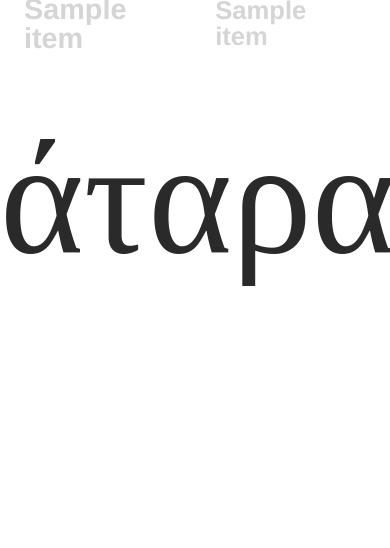
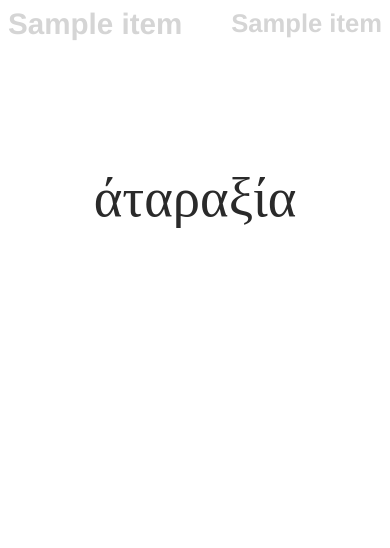
Before and after one commit to lelandlater/ataraxia-lite, a Flask app: template web/templates/index.html in a window 390 px wide; the page is wider, and only the part inside the window is pictured. Shown: the top 548 px of that part. Run offline with Flask 2, Linux system fonts and the light colour scheme; the template is opened without the code that fills it: most values are stand-ins (such as "Sample title", 1, 10 or a date in 2020); some web fonts are replaced.

Commit message:
CSS facelift + responsive design?

```diff
--- a/web/run.py
+++ b/web/run.py
@@ -23,7 +23,11 @@ def index():
 """Display contact links and link back to index page."""
 @app.route('/contact')
 def contact():
-	nav = NavBar([NavItem(url_for('index'), ataraxia.encode('unicode-escape'))], [NavItem(url_for('contact'), 'CONTACT')])
+	nav = NavBar([NavItem(url_for('index'), ataraxia)], [])
+	links = [ContactLink('https://github.com/lelandlater', 'GITHUB', '4078c0'),
+	         ContactLink('https://twitter.com/lelandlater', 'TWITTER', '00aced'),
+	         ContactLink('https://linkedin.com/lelandlater', 'LINKEDIN', '0077b5'),
+	         ContactLink('https://bitbucket.org/lelandlater', 'BITBUCKET', '205081')]
 	rendered = render_template('contact.html', nav=nav, links=links)
 	return html_minify(rendered)
 
--- a/web/static/ataraxia.css
+++ b/web/static/ataraxia.css
@@ -37,28 +37,3 @@
     font-family: 'Helvetica';
     font-weight: 100;
 }
-
-/* .index */
-
-
-/* .contact */
-#contact-links {
-    font-family: 'Helvetica';
-    text-decoration: none;
-    display: fle;
-    color: #D5D5D5;
-    font-style: normal;
-    -webkit-transition: all .5s ease 0s;
-    -moz-transition: all .5s ease 0s;
-    -o-transition: all .5s ease 0s;
-    transition: all .5s ease 0s;
-}
-
-
-#contact-links #twitter a:hover {
-    color: #00ACED;
-}
-
-#contact-links #linkedin a:hover {
-    color: #007bb6;
-}
--- a/web/static/layout.css
+++ b/web/static/layout.css
@@ -2,28 +2,28 @@
 	display: flex;
 	width: 100%;
 	height: 48px;
-	flex: 0 1 100%;
+	flex: 0 1 auto;
 }
 
 #logo-container {
 	display: flex;
-	flex: 0 1 100%;
+	flex: 0 1 auto;
 	width: 100%;
 }
 
 #mid-container {
 	display: flex;
-    flex: 0 1 100%;
+    flex: 0 1 auto;
 }
 
 #body-container {
 	display: flex;
-	flex: 0 1 100%;
 	flex-flow: column wrap;
+
 }
 
 #bottom-container {
-	flex: 0 1 100%;
+	flex: auto;
 	display: flex;
 }
 
@@ -32,31 +32,16 @@
 	justify-content: space-between;
 	align-items: center;
 	height: 100%;
-	flex: 0 1 100%;
-}
-
-.nav-horizontal-left {
-	display: inline-flex;
-	align-items: flex-start;
-	margin-left: 16px;
-
-}
-
-.nav-horizontal-right {
-	display: inline-flex;
-	align-items: flex-end;
-	margin-right: 16px;
+	width: 100%;
 }
 
 .nav-horizontal-left-item {
-	display: inline-block;
-	flex: 0 1 20%;
-	font-size: 1.8em;
+	display: inline-flex;
+	font-size: 1.85em;
 }
 
 .nav-horizontal-right-item {
-	display: inline-block;
-	flex: 0 1 20%;
+	display: inline-flex;
 	font-size: 1.6em;
 }
 
@@ -74,28 +59,39 @@
     text-decoration: none;
     font-style: none;
     color: #D5D5D5;
-    -webkit-transition: all .7s ease 0s;
-    -moz-transition: all .7s ease 0s;
-    -o-transition: all .7s ease 0s;
-    transition: all .7s ease 0s;
 }
 
 .logo {
 	display: flex;
 	align-items: center;
 	justify-content: center;
-	font-size: 10em;
+	font-size: 14vw;
 	margin-left: auto;
 	margin-right: auto;
 	height: 300px;
 }
 
-.content {
-	justify-content: center;
-	align-items: flex-start;
+
+.contact-links {
+    display: flex;
+    align-items: flex-start;
+    justify-content: flex-start;
+    flex-direction: column;
 }
 
-.contact-links {
-
+.contact-links-item {
+	display: flex;
+	flex: 0 1 20%;
+	justify-content: flex-start;
+	font-family: 'Helvetica', serif;
+	text-decoration: none;
+    font-style: normal;
+    color: #d5d5d5;
+    font-size: 4em;
+    font-weight: 600;
+    width: 480px;
+    padding: 4px 8px;
+    margin: 12px 8px 12px 0px;
+    text-overflow: ellipsis;
 
 }
--- a/web/templates/index.html
+++ b/web/templates/index.html
@@ -34,9 +34,6 @@
 {% endblock %}
 
 {% block body %}
-<div class="content">
-
-</div>
 {% endblock %}
 
 {% block bottom %}
```
Also changed, not shown: web/templates/contact.html (+14 -3 lines), web/util.py (+14 -5 lines).
